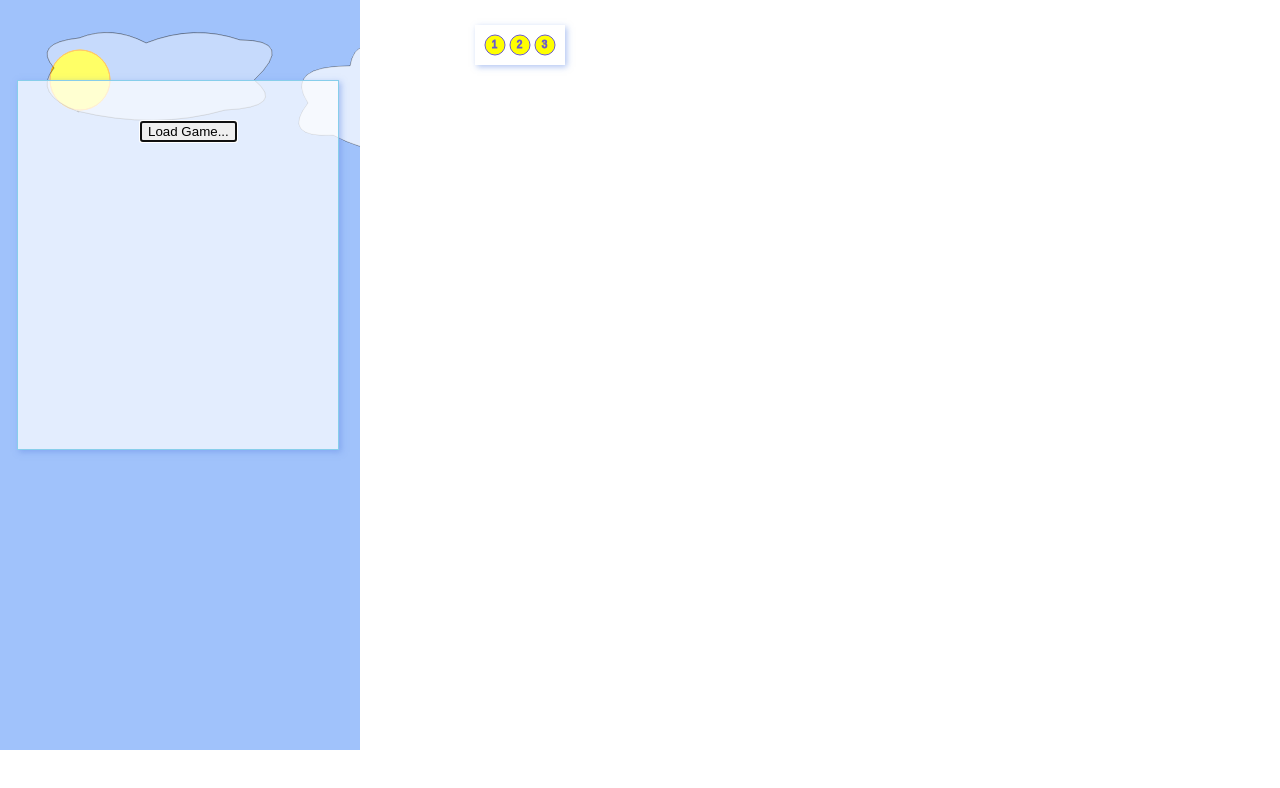
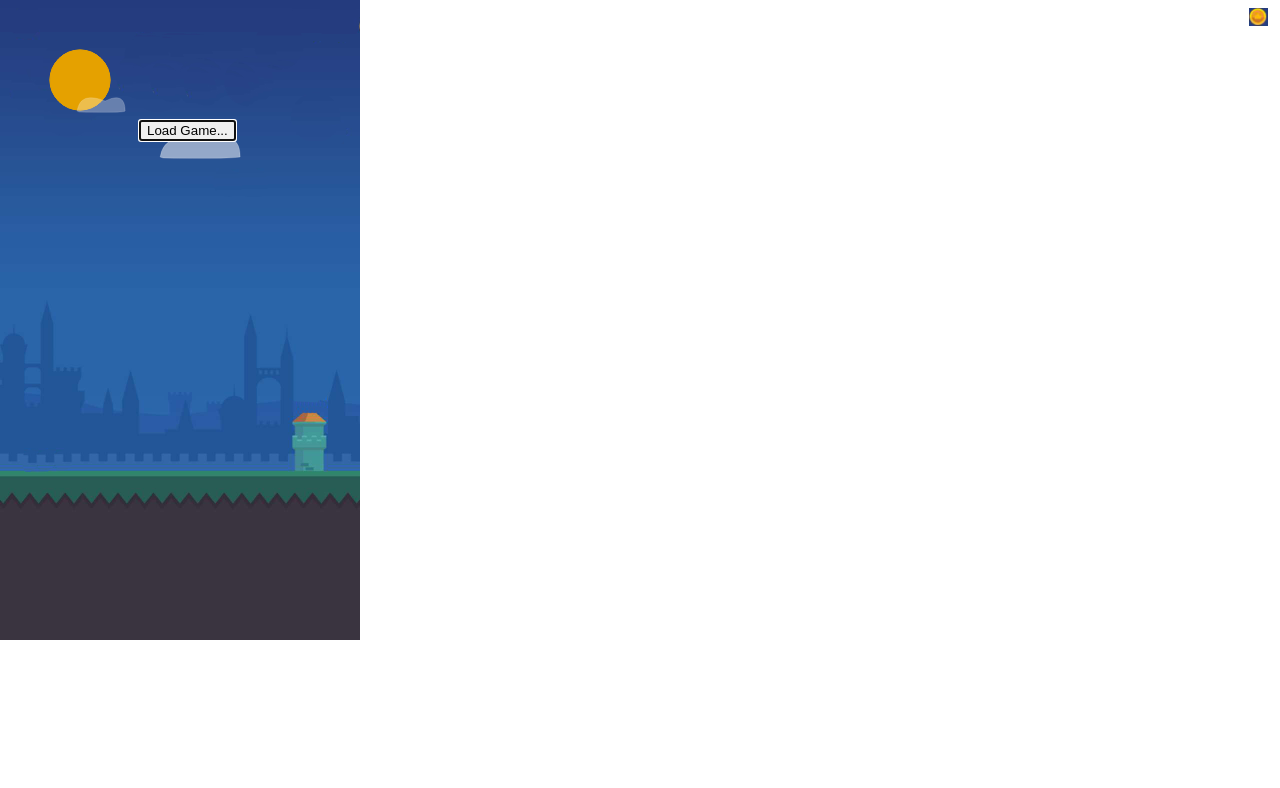
Before and after one commit to babyzone2004/CannonHero, a plain HTML site: page index.html in a window 1280 px wide. Drawn offline with Linux system fonts and the light colour scheme.

Commit message:
add bg&clound

```diff
--- a/index.css
+++ b/index.css
@@ -43,7 +43,7 @@
 #livesCanvas {
    background: rgba(255,255,255,0.3);
    position: absolute;
-   left: 475px;
+   right: 12px;
    top: 25px;
    border: thin solid rbga(100,140,230,0.8);
    -webkit-box-shadow: rgba(100,140,230,0.5) 2px 2px 6px;
@@ -53,10 +53,11 @@
 }
 
 #gameCanvas {
-   background: rgba(120,168,249,0.7);
+   background: url(images/bg.jpg) 0 0 no-repeat;
 	position: absolute;
 	left: 0px;
 	top: 0px;
+   background-size: contain;
 }
 
 .floatingControls {
@@ -131,7 +132,7 @@
 
 #pausedToast {
    padding: 5px 40px 20px 40px;
-   margin-left: 175px;
+   margin-left: 50px;
    margin-top: 100px;
    color: blue;
 }
@@ -143,15 +144,6 @@
 #pausedToast p.title {
    font-size: 1.50em;
    color: blue;
-}
-
-#scoreToast {
-   background: rgba(255,255,255,0.5);
-   left: 25px;
-   top: 25px;
-   padding: 5px;
-   font-size: 1.25em;
-   color: rgba(0,0,250,1.0);
 }
 
 div .title {
@@ -192,7 +184,7 @@ p.title {
 #loseLifeToast {
    padding: 10px;
    position: absolute;
-   left: 250px;
+   left: 150px;
    top: 300px;
 }
 
@@ -218,3 +210,16 @@ p.title {
    font: 13px Helvetica;
    padding-left: 20px;
 }
+
+.score{
+   width: 50px;
+   height: 18px;
+   background: url(images/score.png) right center no-repeat;
+   font-size: 15px;
+   color: #9EB8F5;
+   right: 12px;
+   position: absolute;
+   background-size: contain;
+   line-height: 18px;
+   text-indent: 10px;
+}
--- a/index.html
+++ b/index.html
@@ -10,7 +10,7 @@
          Canvas not supported
       </canvas>
 
-      <div id='loadingToast' class='toast'>
+      <div id='loadingToast' class=''>
          <span id='loadButtonSpan'>
             <input type='button' id='loadButton' value='Load Game...' autofocus='true'/>
             <span id='loadingMessage'>Loading...</span>
@@ -19,12 +19,7 @@
       </div>
 
       <!-- Scores................................................................ -->
-      <div id='scoreToast' class='toast'></div>
-
-      <!-- Lives................................................................. -->
-      <canvas id='livesCanvas' width='90' height='40'>
-         Canvas not supported
-      </canvas>
+      <div id='scoreToast' class='score'></div>
 
       <!-- Paused................................................................ -->
       <div id='pausedToast' class='toast'>
--- a/index.js
+++ b/index.js
@@ -35,8 +35,6 @@ clearHighScoresCheckbox = document.getElementById('clearHighScoresCheckbox'),
 
 // Lives......................................................
 
-livesCanvas = document.getElementById('livesCanvas'),
-livesContext = livesCanvas.getContext('2d'),
 livesLeft = 3,
 life = 100,
 
@@ -80,9 +78,8 @@ scrollBackground = function () {
 paintSun = function (context) {
    context.save();
 
-   context.strokeStyle = 'orange';
-   context.fillStyle = 'yellow';
-   context.strokeStyle = 'orange';
+   context.strokeStyle = '#e5a100';
+   context.fillStyle = '#e5a100';
    context.lineWidth = 1;
 
    context.beginPath();
@@ -98,18 +95,14 @@ paintFarCloud = function (context, x, y) {
    context.save();
    scrollBackground();
    context.lineWidth=0.5;
-   context.strokeStyle='rgba(100, 140, 230, 0, 0.8)';
-   context.fillStyle='rgba(255,255,255,0.4)';
+   context.strokeStyle='rgba(255,255,255, 0.3)';
+   context.fillStyle='rgba(255,255,255,0.3)';
    context.beginPath();
 
    context.moveTo(x+102, y+91);
-   context.quadraticCurveTo(x+180, y+110, x+250, y+90);
-   context.quadraticCurveTo(x+312, y+87, x+279, y+60);
-   context.quadraticCurveTo(x+321, y+20, x+265, y+20);
-   context.quadraticCurveTo(x+219, y+4, x+171, y+23);
-   context.quadraticCurveTo(x+137, y+5, x+104, y+18);
-   context.quadraticCurveTo(x+57, y+23, x+79, y+48);
-   context.quadraticCurveTo(x+57, y+74, x+104, y+92);
+   context.quadraticCurveTo(x+105, y+71, x+130, y+81);
+   context.quadraticCurveTo(x+150, y+71, x+150, y+91);
+   context.quadraticCurveTo(x+150, y+93, x+104, y+92);
    context.closePath();
    context.stroke();
    context.fill();
@@ -121,19 +114,16 @@ paintNearCloud = function (context, x, y) {
    scrollBackground();
    scrollBackground();
    context.lineWidth=0.5;
-   context.strokeStyle='rgba(100, 140, 230, 0, 0.8)';
+   context.strokeStyle='rgba(255,255,255, 0.4)';
    context.fillStyle='rgba(255,255,255,0.4)';
    context.beginPath();
 
-   context.fillStyle='rgba(255,255,255,0.7)';
+   context.fillStyle='rgba(255,255,255,0.5)';
 
-   context.moveTo(x+364, y+37);
-   context.quadraticCurveTo(x+426, y+28, x+418, y+72);
-   context.quadraticCurveTo(x+450, y+123, x+388, y+114);
-   context.quadraticCurveTo(x+357, y+144, x+303,y+ 115);
-   context.quadraticCurveTo(x+251, y+118, x+278, y+83);
-   context.quadraticCurveTo(x+254, y+46, x+320, y+46);
-   context.quadraticCurveTo(x+326, y+12, x+362, y+37);
+   context.moveTo(x+130, y+137);
+   context.quadraticCurveTo(x+134, y+108, x+184, y+121);
+   context.quadraticCurveTo(x+210, y+111, x+210, y+137);
+   context.quadraticCurveTo(x+198, y+139, x+133, y+138);
    context.closePath();
    context.stroke();
    context.fill();
@@ -288,7 +278,6 @@ nameInput.onkeyup = function (e) {
 updateScore = function () {
    if ( !loading && game.lastScoreUpdate !== undefined) {
       if (game.gameTime - game.lastScoreUpdate > 1000) {
-         scoreToast.style.display = 'inline';
          score += 10;
          scoreToast.innerHTML = score.toFixed(0);
          game.lastScoreUpdate = game.gameTime;
@@ -296,25 +285,6 @@ updateScore = function () {
    }
    else {
       game.lastScoreUpdate = game.gameTime;
-   }
-};
-
-// Lives Display..............................................
-
-updateLivesDisplay = function () {
-   var x, y, RADIUS = 10;
-
-   livesContext.clearRect(0,0,livesCanvas.width,livesCanvas.height);
-
-   for (var i=0; i < livesLeft; ++i) {
-      x = 20 + i*25;
-      y = 20;
-
-      livesContext.beginPath();
-      livesContext.arc(x, y, RADIUS, 0, Math.PI*2, false);
-      livesContext.fill();
-      livesContext.strokeText(parseInt(i+1), x-RADIUS/3, y+RADIUS/3);
-      livesContext.stroke();
    }
 };
 
@@ -337,14 +307,8 @@ game.paintUnderSprites = function () { // Draw things other than sprites
       if (!gameOver) {
          updateScore();
       }
-      updateLivesDisplay();
    }
 };
-
-// Initialization.............................................
-
-livesContext.strokeStyle = 'slateblue';
-livesContext.fillStyle = 'yellow';
 
 // End game button............................................
 
```
Also changed, not shown: images/bg.jpg (added), images/score.png (added).
